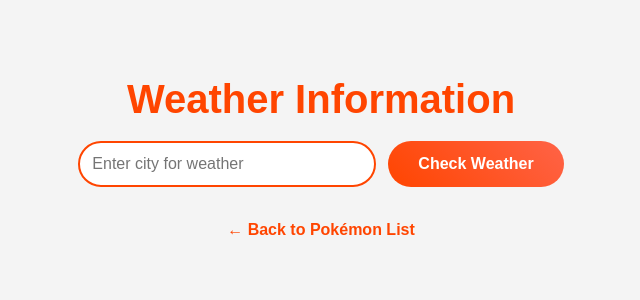
After one commit to nathanieree/cloud_api, a Flask app: page /weather in a window 1280 px wide. The commit adds this page. Shown: the top 300 px of the page, without its empty margins (319-959 px from the left). Run offline with Flask 3, Linux system fonts and the light colour scheme.

Commit message:
add_another_api

```diff
--- a/app.py
+++ b/app.py
@@ -1,10 +1,13 @@
 from flask import Flask, render_template, request, redirect, url_for
 import requests
+from weather import get_weather, match_weather_to_pokemon_type  # Import weather functions
+from wikipedia import get_pokemon_summary # Import the Wikipedia function
+from spotify import get_playlist_for_pokemon
+
 
 app = Flask(__name__, template_folder='template', static_folder='static')
 
 POKEAPI_URL = "https://pokeapi.co/api/v2/pokemon?limit=100"
-
 
 
 @app.route('/')
@@ -56,11 +59,36 @@ def pokemon_details(name):
             "weight": data['weight'],
             "abilities": [ability['ability']['name'] for ability in data['abilities']],
             "types": [t['type']['name'] for t in data['types']],
-            "stats": {stat["stat"]["name"]: stat["base_stat"] for stat in data["stats"]}
+            "stats": {stat["stat"]["name"]: stat["base_stat"] for stat in data["stats"]},
+
         }
-        return render_template('pokemon.html', pokemon=pokemon_info)
+          # Fetch Pokémon summary from Wikipedia
+        summary = get_pokemon_summary(pokemon_info['name'])
+
+
+       # Match Pokémon type with weather
+        pokemon_type = pokemon_info['types'][0]
+        matched_weather = match_weather_to_pokemon_type(pokemon_type)
+        spotify_playlist_id = get_playlist_for_pokemon(pokemon_type)
+
+        return render_template('pokemon.html', pokemon=pokemon_info, matched_weather=matched_weather, summary=summary, spotify_playlist_id=spotify_playlist_id)
 
     return render_template('not_found.html', name=name), 404
 
+@app.route('/weather', methods=['GET'])
+def weather_page():
+    """Fetch and display weather data based on user input."""
+    city = request.args.get('city', '').strip()
+
+    if not city:
+        return render_template('weather.html')  # Show the search form if no input
+
+    weather_data = get_weather(city)
+    if weather_data:
+        return render_template('weather.html', city=city, weather=weather_data["condition"], temperature=weather_data["temperature"])
+
+    return render_template('weather.html', city=city, weather="Not found", temperature="N/A")
+
+
 if __name__ == '__main__':
     app.run(debug=True)
--- /dev/null
+++ b/spotify.py
@@ -0,0 +1,15 @@
+from spotify_config import sp
+
+# Predefined Pokémon type-based playlists (you can customize these with actual Spotify playlist IDs)
+POKEMON_PLAYLISTS = {
+    "fire": "37i9dQZF1DX0b1hHYQtJjp",  # Example: "Hot Hits"
+    "water": "37i9dQZF1DX7gIoKXt0gmx",  # Example: "Chill Vibes"
+    "electric": "37i9dQZF1DX4eRPd9frC1m",  # Example: "Energy Boost"
+    "grass": "37i9dQZF1DWZwtERXCS82H",  # Example: "Nature Sounds"
+    "ice": "37i9dQZF1DWVFJtzvDHN4L",  # Example: "Chill Beats"
+    "rock": "37i9dQZF1DXcF6B6QPhFDv",  # Example: "Rock Classics"
+}
+
+def get_playlist_for_pokemon(pokemon_type):
+    """Get a Spotify playlist ID based on Pokémon type."""
+    return POKEMON_PLAYLISTS.get(pokemon_type, "37i9dQZF1DXcF6B6QPhFDv")  # Default to Rock Classics
--- a/static/styles.css
+++ b/static/styles.css
@@ -1,91 +1,98 @@
 /* General Page Styling */
 body {
-  font-family: 'Poppins', Arial, sans-serif;
+  font-family: "Poppins", Arial, sans-serif;
   text-align: center;
   background-color: #f4f4f4;
   margin: 0;
-  padding: 20px;
+  padding: 40px;
+  line-height: 1.6;
 }
 
 /* Header */
 h1 {
   color: #ff4500;
-  font-size: 2rem;
+  font-size: 2.5rem;
   margin-bottom: 10px;
+  font-weight: bold;
 }
 
 /* Search Bar */
 form {
   display: flex;
   justify-content: center;
-  gap: 10px;
-  margin-bottom: 20px;
+  gap: 12px;
+  margin-bottom: 30px;
 }
 
 input[type="text"] {
-  padding: 12px;
-  width: 300px;
-  font-size: 16px;
+  padding: 15px;
+  width: 320px;
+  font-size: 18px;
   border: 2px solid #ff4500;
-  border-radius: 8px;
+  border-radius: 25px;
   outline: none;
-  transition: 0.3s;
+  transition: 0.3s ease;
 }
 
 input[type="text"]:focus {
   border-color: #ff6347;
-  box-shadow: 0px 0px 10px rgba(255, 99, 71, 0.5);
+  box-shadow: 0px 0px 12px rgba(255, 99, 71, 0.6);
 }
 
 button {
-  padding: 12px 20px;
-  font-size: 16px;
+  padding: 15px 25px;
+  font-size: 18px;
   background: linear-gradient(45deg, #ff4500, #ff6347);
   color: white;
   border: none;
   cursor: pointer;
-  border-radius: 8px;
-  transition: all 0.3s ease;
+  border-radius: 25px;
+  transition: all 0.3s ease-in-out;
+  font-weight: bold;
 }
 
 button:hover {
   background: linear-gradient(45deg, #ff6347, #ff4500);
-  transform: scale(1.05);
+  transform: translateY(-2px);
 }
 
 /* Pokémon Grid */
 .pokemon-grid {
   display: grid;
-  grid-template-columns: repeat(auto-fill, minmax(180px, 1fr));
-  gap: 20px;
+  grid-template-columns: repeat(auto-fill, minmax(200px, 1fr));
+  gap: 25px;
   justify-items: center;
-  padding: 20px;
+  padding: 40px;
+  margin-top: 30px;
 }
 
 /* Pokémon Cards */
 .pokemon-card {
+  background-color: #ffffff;
   border-radius: 15px;
-  padding: 20px;
-  box-shadow: 0px 5px 10px rgba(0, 0, 0, 0.15);
+  padding: 10px;
+  box-shadow: 0px 5px 15px rgba(0, 0, 0, 0.1);
   text-align: center;
-  width: 180px;
+  width: 220px;
   transition: transform 0.3s, box-shadow 0.3s;
-  color: white; /* Ensure text is visible */
+  color: #333;
 }
 
 .pokemon-card h2 {
-  font-size: 1.2rem;
-  text-shadow: 2px 2px 4px rgba(0, 0, 0, 0.2);
+  font-size: 1.3rem;
+  text-shadow: 2px 2px 6px rgba(0, 0, 0, 0.1);
+  margin-bottom: 10px;
 }
 
 .pokemon-card:hover {
-  transform: translateY(-5px);
-  box-shadow: 0px 10px 15px rgba(0, 0, 0, 0.2);
+  transform: translateY(-8px);
+  box-shadow: 0px 15px 25px rgba(0, 0, 0, 0.2);
 }
 
 .pokemon-card img {
-  width: 120px;
-  height: 120px;
+  width: 140px;
+  height: 140px;
+  border-radius: 8px;
   transition: transform 0.3s ease-in-out;
 }
 
@@ -146,9 +197,50 @@ a {
   color: #ff4500;
   font-weight: bold;
   transition: 0.3s;
+  margin-top: 0px;
 }
 
 a:hover {
   color: #ff6347;
   text-decoration: underline;
 }
+
+/* Weather Information */
+.weather-info {
+  margin-top: 20px;
+  background-color: #d9f7ff;
+  padding: 15px;
+  border-radius: 8px;
+  color: #333;
+  box-shadow: 0px 4px 15px rgba(0, 0, 0, 0.1);
+}
+
+.weather-info p {
+  font-size: 1.1rem;
+  color: #444;
+}
+
+input[type="text"],
+button {
+  padding: 12px;
+  font-size: 16px;
+  border-radius: 25px;
+}
+
+input[type="text"] {
+  width: 270px;
+}
+
+button {
+  padding: 14px 30px;
+  font-size: 16px;
+  background: linear-gradient(45deg, #ff4500, #ff6347);
+  color: white;
+  border-radius: 25px;
+  transition: 0.3s;
+}
+
+button:hover {
+  background: linear-gradient(45deg, #ff6347, #ff4500);
+  transform: scale(1.05);
+}
--- /dev/null
+++ b/template/weather.html
@@ -0,0 +1,33 @@
+<!DOCTYPE html>
+<html lang="en">
+  <head>
+    <meta charset="UTF-8" />
+    <meta name="viewport" content="width=device-width, initial-scale=1.0" />
+    <title>Weather Information</title>
+    <link
+      rel="stylesheet"
+      href="{{ url_for('static', filename='styles.css') }}"
+    />
+  </head>
+  <body>
+    <h1>Weather Information</h1>
+
+    <form action="/weather" method="get">
+      <input
+        type="text"
+        name="city"
+        placeholder="Enter city for weather"
+        required
+      />
+      <button type="submit">Check Weather</button>
+    </form>
+
+    {% if city %}
+    <h2>Weather in {{ city }}</h2>
+    <p><strong>Condition:</strong> {{ weather }}</p>
+    <p><strong>Temperature:</strong> {{ temperature }}°C</p>
+    {% endif %}
+
+    <a href="/">← Back to Pokémon List</a>
+  </body>
+</html>
--- /dev/null
+++ b/weather.py
@@ -0,0 +1,43 @@
+import requests
+
+# OpenWeatherMap API Configuration
+OPENWEATHER_API_KEY = "d73c503d37237f00a3dbf896c23b69a4"
+OPENWEATHER_URL = "http://api.openweathermap.org/data/2.5/weather"
+
+# Define type-weather mapping
+TYPE_WEATHER_MAPPING = {
+    "fire": "Clear",
+    "water": "Rain",
+    "electric": "Thunderstorm",
+    "grass": "Clouds",
+    "ice": "Snow",
+    "ground": "Dust",
+    "rock": "Sand",
+    "ghost": "Fog",
+    "flying": "Wind",
+    "normal": "Clear",
+    "psychic": "Haze",
+    "dark": "Fog",
+    "fairy": "Mist"
+}
+
+def get_weather(city):
+    """Fetch weather data for a given city using OpenWeatherMap API."""
+    params = {
+        "q": city,
+        "appid": OPENWEATHER_API_KEY,
+        "units": "metric"
+    }
+    response = requests.get(OPENWEATHER_URL, params=params)
+
+    if response.status_code == 200:
+        weather_data = response.json()
+        weather_condition = weather_data['weather'][0]['main']
+        temperature = weather_data['main']['temp']
+        return {"condition": weather_condition, "temperature": temperature}
+
+    return None
+
+def match_weather_to_pokemon_type(pokemon_type):
+    """Return the recommended weather condition for a given Pokémon type."""
+    return TYPE_WEATHER_MAPPING.get(pokemon_type, "Unknown")
```
Also changed, not shown: other parts of static/styles.css (+62 -18 lines), spotify_config.py (added, +12 -0 lines), template/pokemon.html (+54 -8 lines), wikipedia.py (added, +23 -0 lines).
